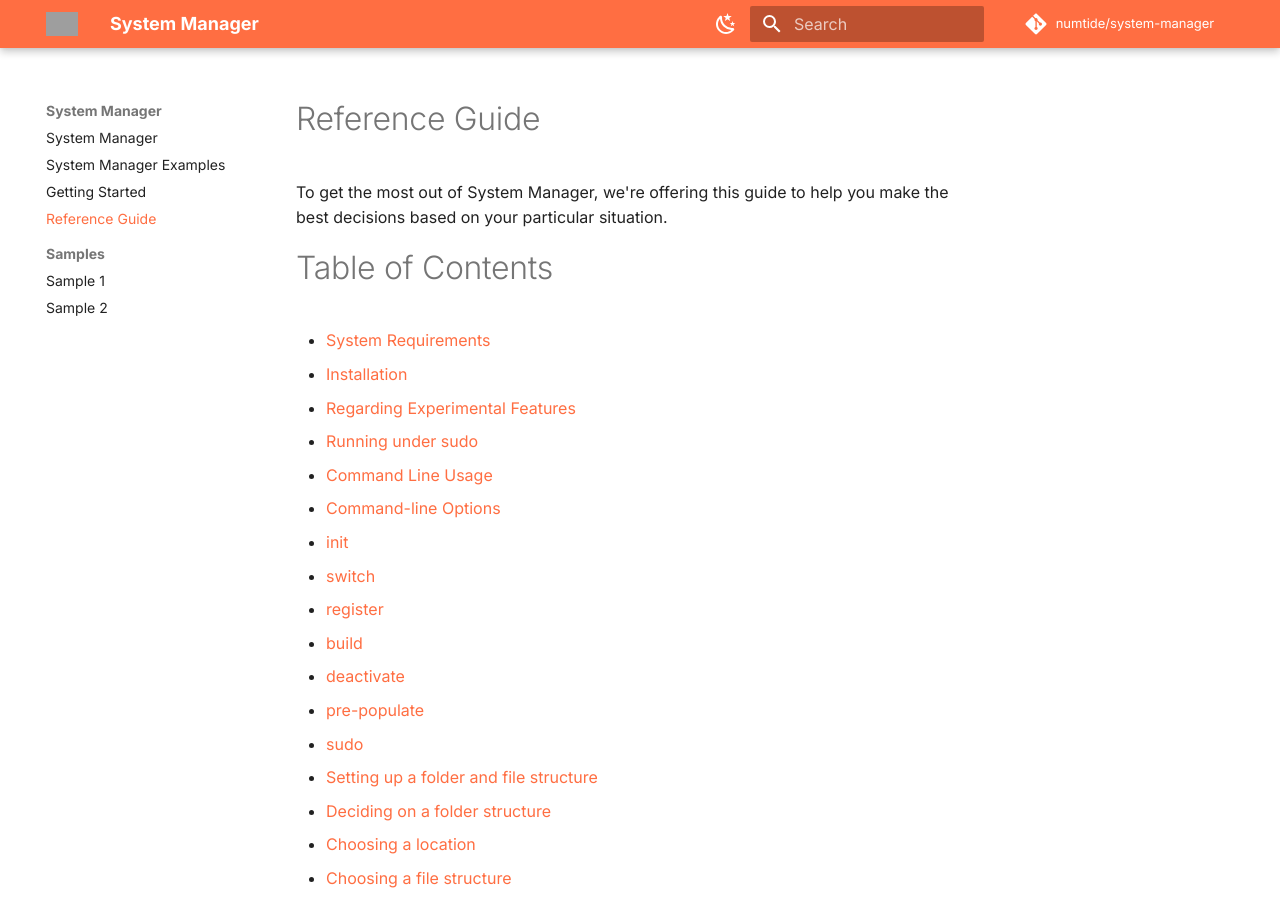
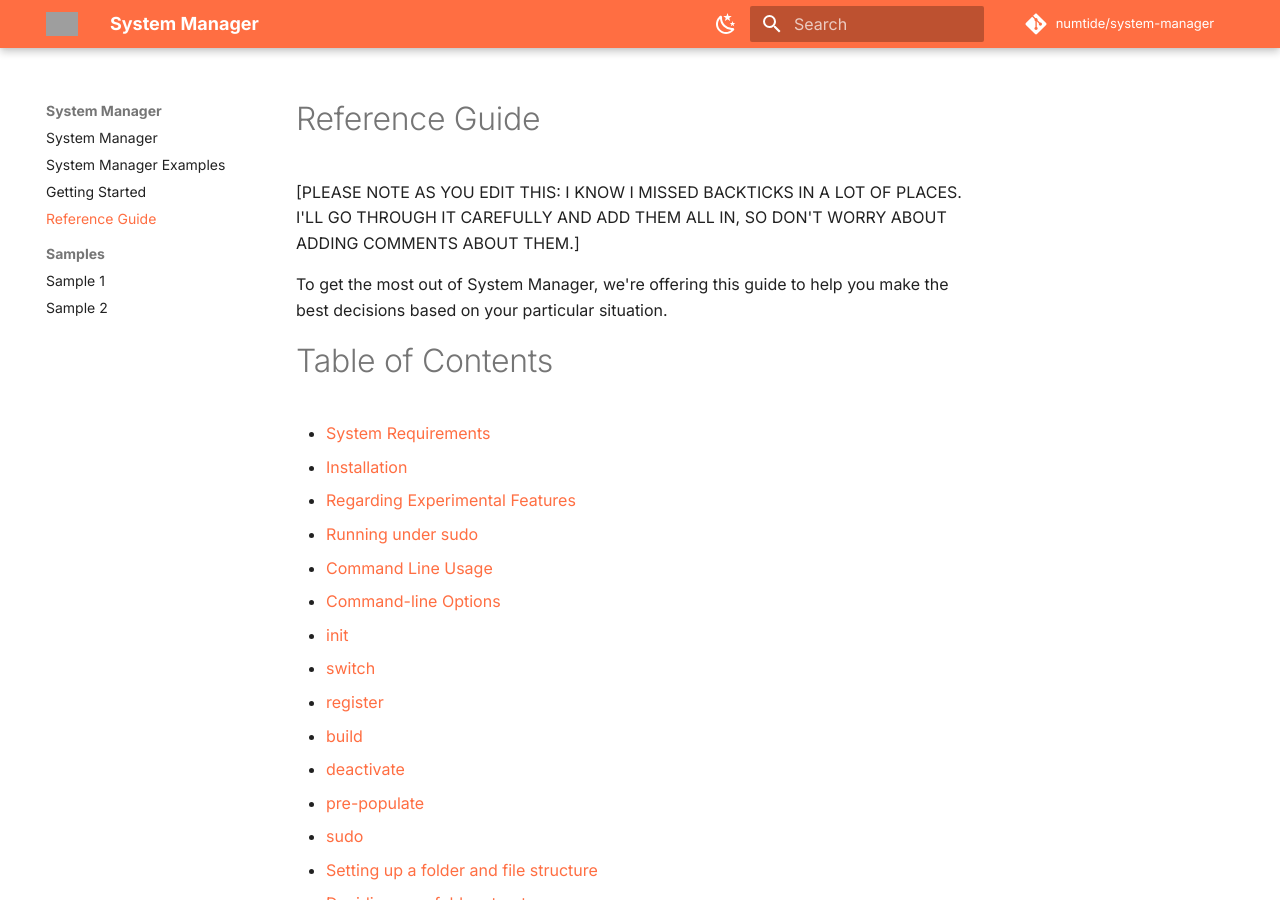
Before and after one commit to numtide/system-manager, an MkDocs documentation site: the page built from documentation/docs/reference-guide.md, in a window 1280 px wide and 900 px high. Built offline with MkDocs 1.6.1 and Material for MkDocs 9.7.7, drawn with Linux system fonts in a browser that asks for light colours; comment, search, counter and statistics services are not loaded; grey boxes are pictures that could not be loaded.

Commit message:
wip: docs

```diff
--- a/documentation/docs/reference-guide.md
+++ b/documentation/docs/reference-guide.md
@@ -1,4 +1,6 @@
 # Reference Guide
+
+[PLEASE NOTE AS YOU EDIT THIS: I KNOW I MISSED BACKTICKS IN A LOT OF PLACES. I'LL GO THROUGH IT CAREFULLY AND ADD THEM ALL IN, SO DON'T WORRY ABOUT ADDING COMMENTS ABOUT THEM.]
 
 To get the most out of System Manager, we're offering this guide to help you make the best decisions based on your particular situation.
 
@@ -180,7 +182,6 @@ The `prepopulate` subcommand puts all files defined by the given generation in p
 
 The sudo subcommand grants sudo access to System Manager, while running under the current user. All created files with be owned by the current user.
 
-
 # Setting up a folder and file structure
 
 Before you begin with System Manager, you'll need to decide on your folder structure.
```
